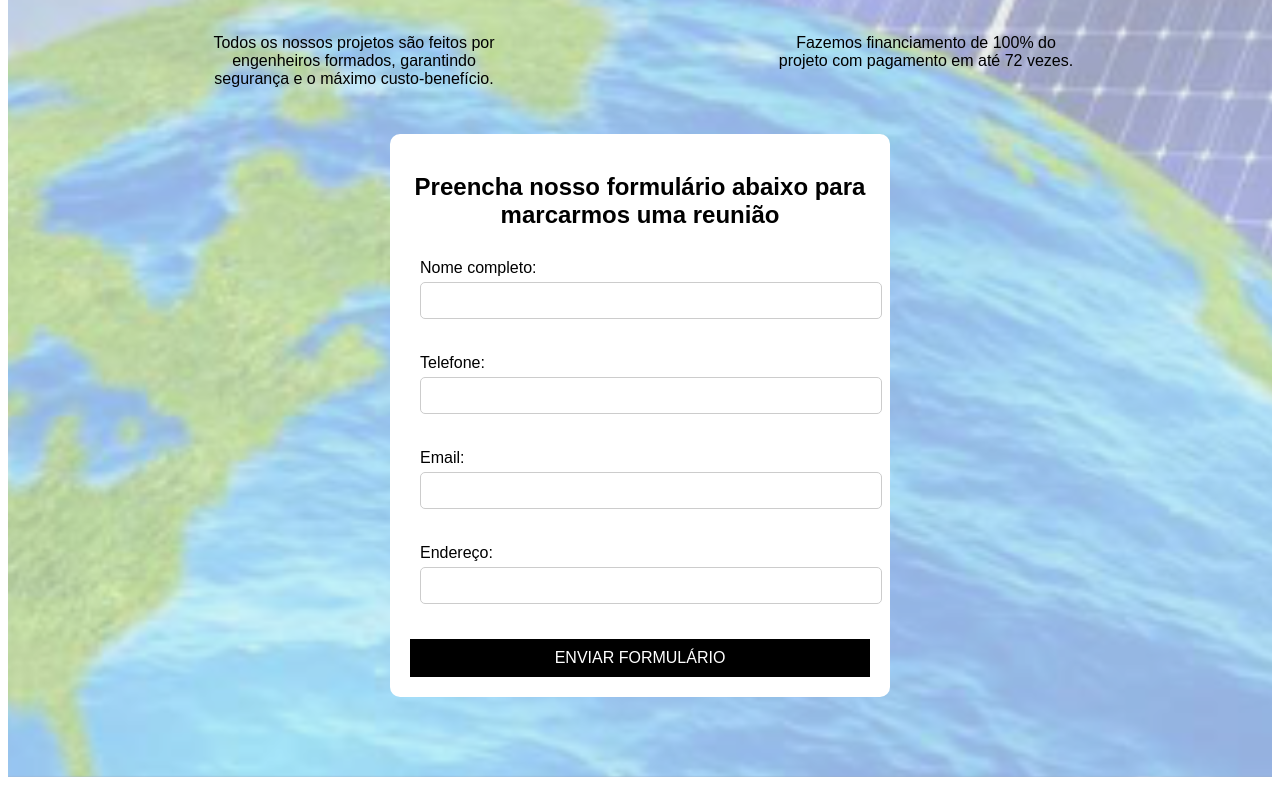
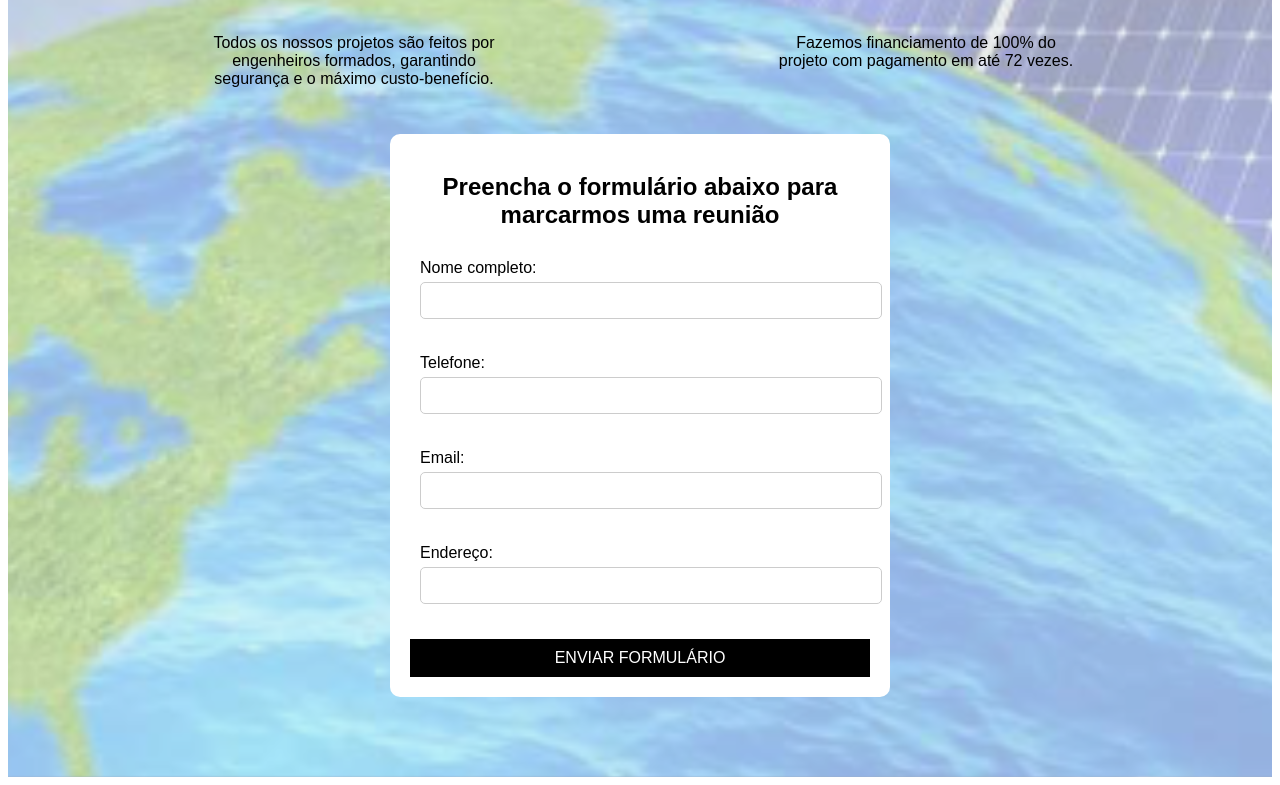
Before and after one commit to hpecora/GLOBAL-FRONT, a Next.js app in the folder gs frontend/meu-projeto/: page /Energia-Solar in a window 1280 px wide. Shown: the part 956-1741 px from the top of the page. Built offline with nearby package versions, Linux system fonts and the light colour scheme.

Commit message:
Update page.tsx
texto

```diff
--- a/gs frontend/meu-projeto/src/app/Energia-Solar/page.tsx
+++ b/gs frontend/meu-projeto/src/app/Energia-Solar/page.tsx
@@ -93,7 +93,7 @@ export default function Home()  {
             </div>
           </div>
           <form className={styles.form} onSubmit={handleSubmit}>
-            <h2>Preencha nosso formulário abaixo para marcarmos uma reunião</h2>
+            <h2>Preencha o formulário abaixo para marcarmos uma reunião</h2>
             <label>
               Nome completo:
               <input type="text" name="nome" required />
```
